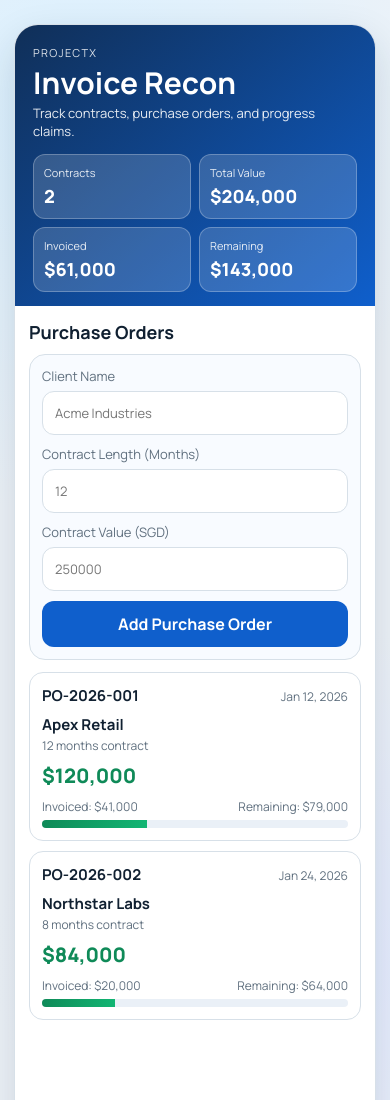
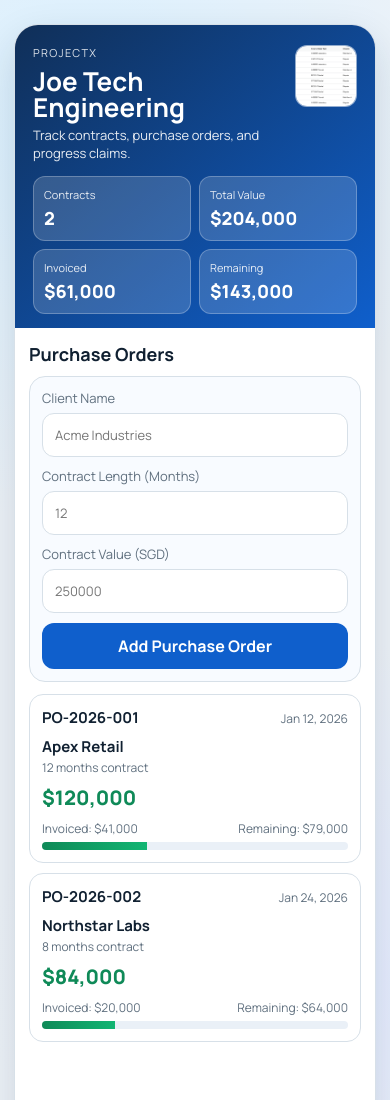
Before and after one commit to Rosh2403/ProjectX, a website built with Vite: page index.html in a window 390 px wide. Shown: the top 1100 px of the page. Built offline with nearby package versions, Linux system fonts and the light colour scheme.

Commit message:
Add top-right logo and update header branding

```diff
--- a/index.html
+++ b/index.html
@@ -9,9 +9,14 @@
     <main class="phone-shell">
       <section class="app-card">
         <header class="top">
-          <p class="eyebrow">ProjectX</p>
-          <h1>Invoice Recon</h1>
-          <p class="subhead">Track contracts, purchase orders, and progress claims.</p>
+          <div class="top-head">
+            <div>
+              <p class="eyebrow">ProjectX</p>
+              <h1>Joe Tech Engineering</h1>
+              <p class="subhead">Track contracts, purchase orders, and progress claims.</p>
+            </div>
+            <img class="brand-logo" src="logo.png" alt="Joe Tech Engineering logo" />
+          </div>
           <div class="metric-row" id="metricRow"></div>
         </header>
 
--- a/src/styles.css
+++ b/src/styles.css
@@ -49,6 +49,22 @@ body {
   padding: 20px 18px 14px;
   color: #fff;
   background: linear-gradient(140deg, #102f58 0%, #0f5fcc 100%);
+}
+
+.top-head {
+  display: flex;
+  justify-content: space-between;
+  align-items: flex-start;
+  gap: 12px;
+}
+
+.brand-logo {
+  width: 72px;
+  height: 72px;
+  object-fit: cover;
+  border-radius: 12px;
+  border: 1px solid rgba(255, 255, 255, 0.45);
+  background: rgba(255, 255, 255, 0.18);
 }
 
 .eyebrow {
@@ -277,3 +293,14 @@ input:focus {
   color: var(--muted);
   background: #fafdff;
 }
+
+@media (max-width: 420px) {
+  .brand-logo {
+    width: 62px;
+    height: 62px;
+  }
+
+  h1 {
+    font-size: 26px;
+  }
+}
```
Also changed, not shown: public/logo.png (added).
